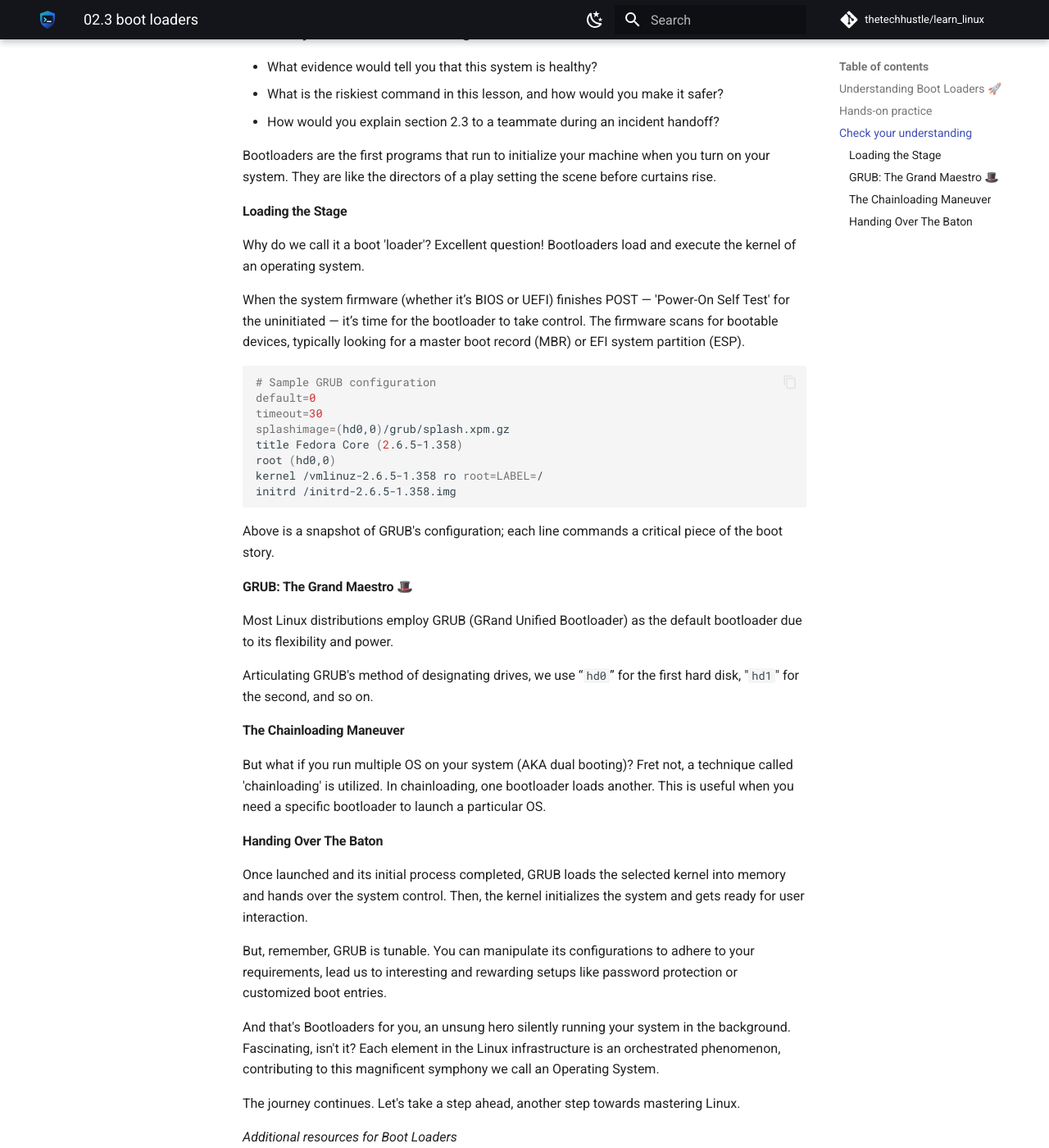
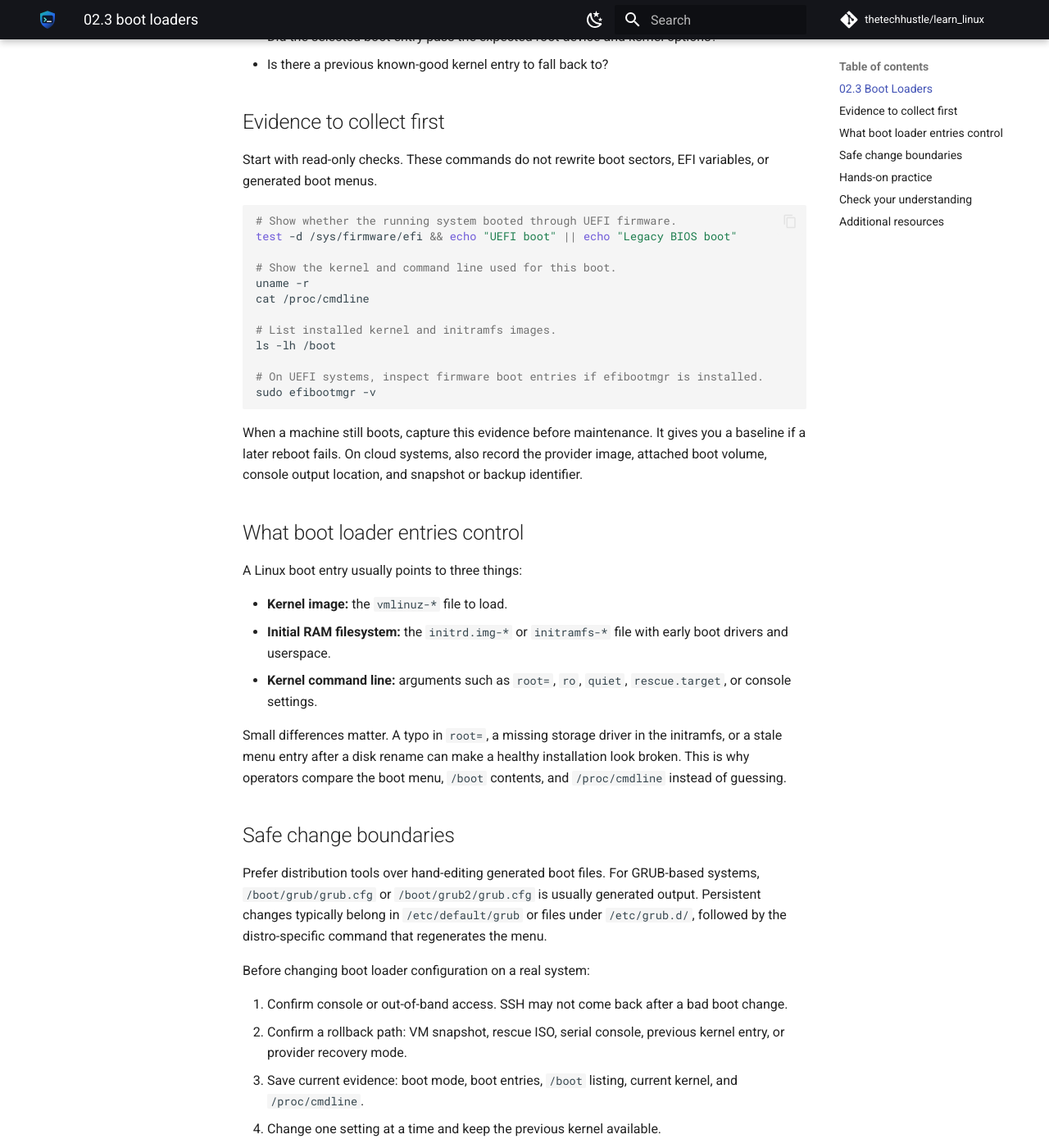
Before and after one commit to thetechhustle/learn_linux, an MkDocs documentation site: the page built from docs/lessons/02_booting_and_system_management_daemons/02.3_boot_loaders.md, in a window 1280 px wide and 1400 px high, scrolled down 950 px. Shown: the whole window at 82% size. Built offline with MkDocs 1.6.1 and Material for MkDocs 9.7.7, drawn with Linux system fonts in a browser that asks for light colours; comment, search, counter and statistics services are not loaded; some of the changed text lies outside the part shown.

Commit message:
Improve Chapter 02 boot loaders lesson (#9)
Co-authored-by: Jules Ai <jules@Juless-Air.ts.net lan>

````diff
--- a/docs/lessons/02_booting_and_system_management_daemons/02.3_boot_loaders.md
+++ b/docs/lessons/02_booting_and_system_management_daemons/02.3_boot_loaders.md
@@ -1,76 +1,103 @@
-### Understanding Boot Loaders 🚀
-
-
+### 02.3 Boot Loaders
 
 !!! abstract "What you will learn"
-    - Explain where **Understanding Boot Loaders 🚀** fits in day-to-day Linux operations.
-    - Use current Linux tooling to inspect, change, and verify the relevant system behavior.
-    - Connect the concept to a real operational scenario: a production VM that fails to boot after a kernel update.
+    - Explain what a boot loader owns between firmware and the Linux kernel.
+    - Collect read-only evidence about the active boot path before changing it.
+    - Identify which boot loader changes are safe in a lab and which require a rollback plan.
 
 !!! example "Field story"
-    Imagine a production VM that fails to boot after a kernel update. Your job is not to memorize a command; it is to build a short evidence trail, choose a low-risk change, and prove whether the system improved.
+    A kernel update finishes cleanly, but the next reboot drops a VM into a GRUB prompt. The fastest useful response is not to reinstall Linux. It is to identify whether firmware found the right disk, whether the boot loader found the right kernel and initramfs, and whether the selected kernel was given a valid root filesystem.
 
 !!! success "Operator principle"
-    Trace the boot chain from firmware to systemd before changing bootloader settings.
+    Treat the boot loader as production control-plane configuration. Inspect first, change one thing at a time, and keep a known-good boot entry available.
+
+A boot loader is the handoff point between platform firmware and the operating system. BIOS or UEFI firmware finds a bootable device or EFI application; the boot loader then presents boot entries, loads a kernel and initramfs into memory, passes kernel command-line arguments, and transfers control to the kernel.
+
+On most Linux distributions, that boot loader is GRUB 2. Other environments may use systemd-boot, a cloud provider's boot chain, or a vendor recovery loader, but the operational questions stay the same:
+
+- Did firmware choose the expected boot device or EFI entry?
+- Did the boot loader find the expected kernel and initramfs?
+- Did the selected boot entry pass the expected root device and kernel options?
+- Is there a previous known-good kernel entry to fall back to?
+
+## Evidence to collect first
+
+Start with read-only checks. These commands do not rewrite boot sectors, EFI variables, or generated boot menus.
+
+```bash
+# Show whether the running system booted through UEFI firmware.
+test -d /sys/firmware/efi && echo "UEFI boot" || echo "Legacy BIOS boot"
+
+# Show the kernel and command line used for this boot.
+uname -r
+cat /proc/cmdline
+
+# List installed kernel and initramfs images.
+ls -lh /boot
+
+# On UEFI systems, inspect firmware boot entries if efibootmgr is installed.
+sudo efibootmgr -v
+```
+
+When a machine still boots, capture this evidence before maintenance. It gives you a baseline if a later reboot fails. On cloud systems, also record the provider image, attached boot volume, console output location, and snapshot or backup identifier.
+
+## What boot loader entries control
+
+A Linux boot entry usually points to three things:
+
+- **Kernel image:** the `vmlinuz-*` file to load.
+- **Initial RAM filesystem:** the `initrd.img-*` or `initramfs-*` file with early boot drivers and userspace.
+- **Kernel command line:** arguments such as `root=`, `ro`, `quiet`, `rescue.target`, or console settings.
+
+Small differences matter. A typo in `root=`, a missing storage driver in the initramfs, or a stale menu entry after a disk rename can make a healthy installation look broken. This is why operators compare the boot menu, `/boot` contents, and `/proc/cmdline` instead of guessing.
+
+## Safe change boundaries
+
+Prefer distribution tools over hand-editing generated boot files. For GRUB-based systems, `/boot/grub/grub.cfg` or `/boot/grub2/grub.cfg` is usually generated output. Persistent changes typically belong in `/etc/default/grub` or files under `/etc/grub.d/`, followed by the distro-specific command that regenerates the menu.
+
+Before changing boot loader configuration on a real system:
+
+1. Confirm console or out-of-band access. SSH may not come back after a bad boot change.
+2. Confirm a rollback path: VM snapshot, rescue ISO, serial console, previous kernel entry, or provider recovery mode.
+3. Save current evidence: boot mode, boot entries, `/boot` listing, current kernel, and `/proc/cmdline`.
+4. Change one setting at a time and keep the previous kernel available.
+5. Reboot during a maintenance window if the host matters to other people.
+
+!!! warning "Be careful with boot repair commands"
+    Commands such as `grub-install`, `update-grub`, `grub2-mkconfig`, and `efibootmgr --create` can change how the system starts. Practice them on a disposable VM first, and do not run them on a remote production host unless you have console access and a tested recovery path.
 
 ## Hands-on practice
 
-Run these on a disposable VM, container, or lab machine unless the lesson explicitly says otherwise.
+Run this on a disposable VM or lab machine.
 
-1. Inspect the current state with a read-only command related to this topic.
-2. Save the command and output in a short lab note.
-3. Make one reversible change or simulate the change in a sandbox.
-4. Re-run the inspection and explain what changed.
+1. Record the boot mode:
+   ```bash
+   test -d /sys/firmware/efi && echo "UEFI boot" || echo "Legacy BIOS boot"
+   ```
+2. Record the current kernel and command line:
+   ```bash
+   uname -r
+   cat /proc/cmdline
+   ```
+3. List boot assets:
+   ```bash
+   ls -lh /boot
+   ```
+4. If the VM uses GRUB, identify where persistent configuration lives:
+   ```bash
+   ls -l /etc/default/grub /etc/grub.d 2>/dev/null
+   ```
+5. Write a short handoff note with the boot mode, current kernel, root argument from `/proc/cmdline`, and one recovery option you would use if the next boot failed.
 
 ## Check your understanding
 
-- What evidence would tell you that this system is healthy?
-- What is the riskiest command in this lesson, and how would you make it safer?
-- How would you explain section 2.3 to a teammate during an incident handoff?
+- What evidence proves whether the system booted in UEFI mode or legacy BIOS mode?
+- Why is editing generated GRUB menu output riskier than editing persistent GRUB inputs?
+- If a new kernel fails, what should you inspect before reinstalling the operating system?
+- What console or rollback access would you require before changing boot loader settings on a remote host?
 
+## Additional resources
 
-Bootloaders are the first programs that run to initialize your machine when you turn on your system. They are like the directors of a play setting the scene before curtains rise.
-
-#### Loading the Stage
-
-Why do we call it a boot 'loader'? Excellent question! Bootloaders load and execute the kernel of an operating system.
-
-When the system firmware (whether it’s BIOS or UEFI) finishes POST — 'Power-On Self Test' for the uninitiated — it’s time for the bootloader to take control. The firmware scans for bootable devices, typically looking for a master boot record (MBR) or EFI system partition (ESP).
-
-```bash
-# Sample GRUB configuration
-default=0
-timeout=30
-splashimage=(hd0,0)/grub/splash.xpm.gz
-title Fedora Core (2.6.5-1.358)
-root (hd0,0)
-kernel /vmlinuz-2.6.5-1.358 ro root=LABEL=/
-initrd /initrd-2.6.5-1.358.img
-```
-Above is a snapshot of GRUB's configuration; each line commands a critical piece of the boot story.
-
-#### GRUB: The Grand Maestro 🎩
-
-Most Linux distributions employ GRUB (GRand Unified Bootloader) as the default bootloader due to its flexibility and power.
-
-Articulating GRUB's method of designating drives, we use “`hd0`” for the first hard disk, "`hd1`" for the second, and so on.
-
-#### The Chainloading Maneuver
-
-But what if you run multiple OS on your system (AKA dual booting)? Fret not, a technique called 'chainloading' is utilized. In chainloading, one bootloader loads another. This is useful when you need a specific bootloader to launch a particular OS.
-
-#### Handing Over The Baton
-
-Once launched and its initial process completed, GRUB loads the selected kernel into memory and hands over the system control. Then, the kernel initializes the system and gets ready for user interaction.
-
-But, remember, GRUB is tunable. You can manipulate its configurations to adhere to your requirements, lead us to interesting and rewarding setups like password protection or customized boot entries.
-
-And that's Bootloaders for you, an unsung hero silently running your system in the background. Fascinating, isn't it? Each element in the Linux infrastructure is an orchestrated phenomenon, contributing to this magnificent symphony we call an Operating System.
-
-The journey continues. Let's take a step ahead, another step towards mastering Linux.
-
-*Additional resources for Boot Loaders*
-
-- [GNU GRUB Manual 2.04](https://www.gnu.org/software/grub/manual/grub/grub.html)
-- [ArchWiki: GRUB](https://wiki.archlinux.org/index.php/GRUB)
-- [Booting From Grub Guide](https://www.dedoimedo.com/computers/grub-2.html)
+- [GNU GRUB Manual](https://www.gnu.org/software/grub/manual/grub/grub.html)
+- [ArchWiki: GRUB](https://wiki.archlinux.org/title/GRUB)
+- [systemd-boot manual](https://www.freedesktop.org/software/systemd/man/latest/systemd-boot.html)
````
